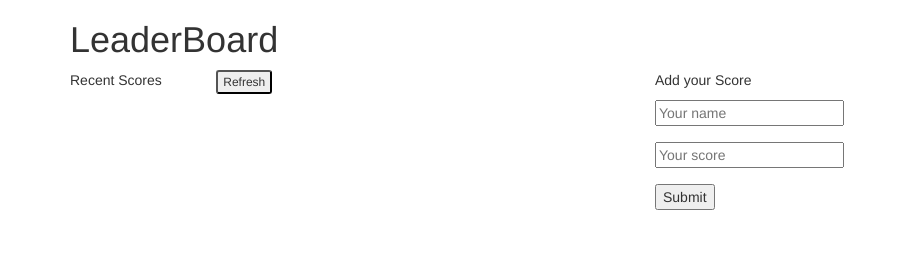
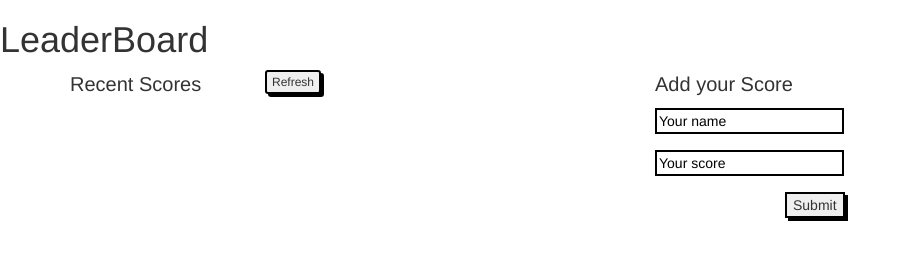
Before and after one commit to Buyaki01/leaderboard_api, a website built with webpack: page src/index.html in a window 1280 px wide. Shown: the whole page, without its empty margins (0-908 px from the left). Built offline with nearby package versions, Linux system fonts and the light colour scheme; no server answers.

Commit message:
Add styling to LeaderBoard

```diff
--- a/src/index.html
+++ b/src/index.html
@@ -9,15 +9,15 @@
     <title>LeaderBoard</title>
 </head>
 <body>
+    <h1>LeaderBoard</h1>
     <div class="container">
-        <h1>LeaderBoard</h1>
         <div class="row">
             <div class="col-lg-6 col-sm-12">
                 <div class="row">
-                    <div class="col-lg-3">
+                    <div class="col-lg-4">
                         <p>Recent Scores</p>
                     </div>
-                    <div class="col-lg-2 ">
+                    <div class="col-lg-8">
                         <button class="btn-xs refresh">Refresh</button>
                     </div>
                 </div>
@@ -30,13 +30,13 @@
                 <p>Add your Score</p>
                 <form class="row addItem">
                     <div class="col-lg-12 col-sm-12 userName">
-                      <input type="text" id="yourName" placeholder="Your name">
+                      <input type="text" class="yourName" id="yourName" placeholder="Your name">
                     </div>
                     <div class="col-lg-12 col-sm-12 userScore">
-                      <input type="text" id="yourScore" placeholder="Your score">
+                      <input type="text" class="yourScore" id="yourScore" placeholder="Your score">
                     </div>
-                    <div class="col-lg-12 col-sm-12">
-                      <button>Submit</button>
+                    <div class="col-lg-12 col-sm-12 btnS">
+                      <button class="submitBtn">Submit</button>
                     </div>
                 </form>
             </div>
--- a/src/style.css
+++ b/src/style.css
@@ -1,5 +1,22 @@
-.table {
+.refresh,.table, .yourName, .yourScore, .submitBtn {
   border: 2px solid black;
+}
+
+p{
+  font-size: 20px;
+}
+
+::placeholder { /* Chrome, Firefox, Opera, Safari 10.1+ */
+  color: black;
+  opacity: 1; /* Firefox */
+}
+
+:-ms-input-placeholder { /* Internet Explorer 10-11 */
+  color: black;
+}
+
+::-ms-input-placeholder { /* Microsoft Edge */
+  color: black;
 }
 
 .userName {
@@ -9,3 +26,11 @@
 .userScore {
   margin-bottom: 16px;
 }
+
+.refresh, .submitBtn{
+  box-shadow: 3px 3px black;
+}
+
+.submitBtn{
+  margin-left: 130px;
+}
```
Also changed, not shown: dist/index.bundle.js, dist/index.html.
